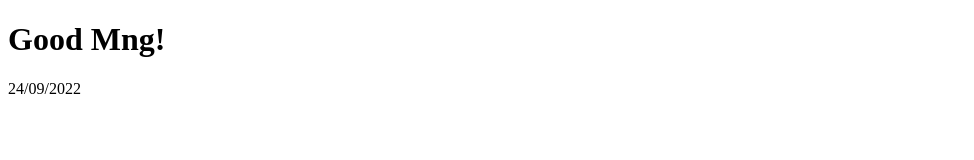
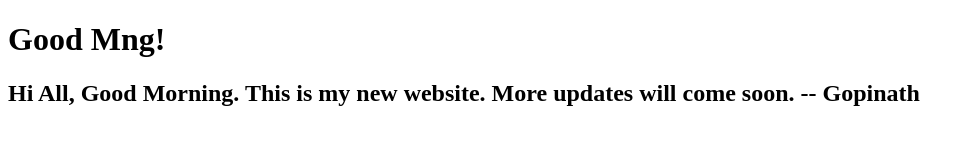
Before and after one commit to MyHomeFood/testSite, a plain HTML site: page index.html in a window 1280 px wide. Shown: the whole page, without its empty margins (0-974 px from the left). Drawn offline with Linux system fonts and the light colour scheme.

Commit message:
change message

```diff
--- a/index.html
+++ b/index.html
@@ -6,7 +6,7 @@
 <body>
 
 <h1>Good Mng!</h1>
-<p>24/09/2022</p>
+<h2>Hi All, Good Morning. This is my new website. More updates will come soon. -- Gopinath</h2>
 
 </body>
 </html>
```
